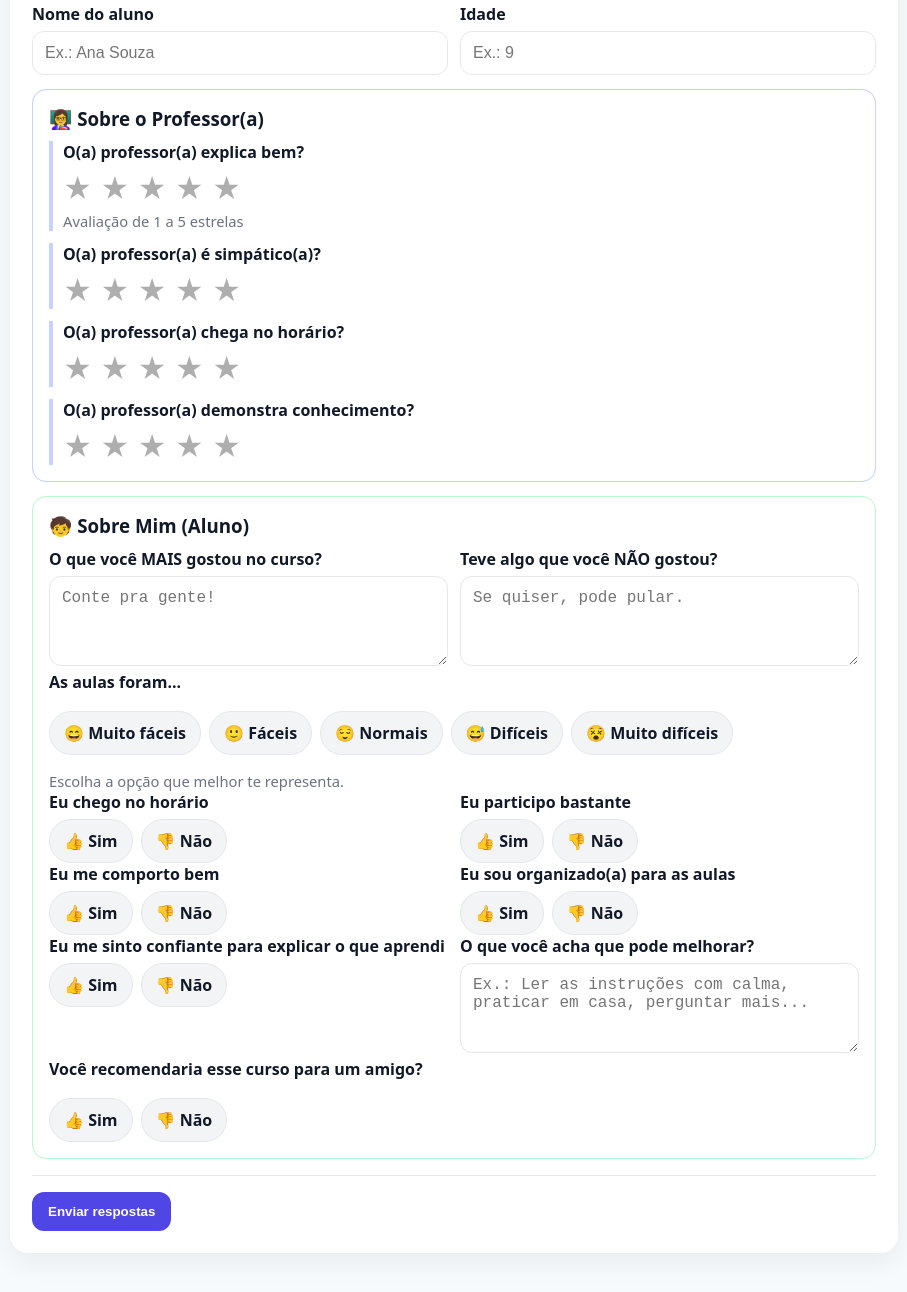
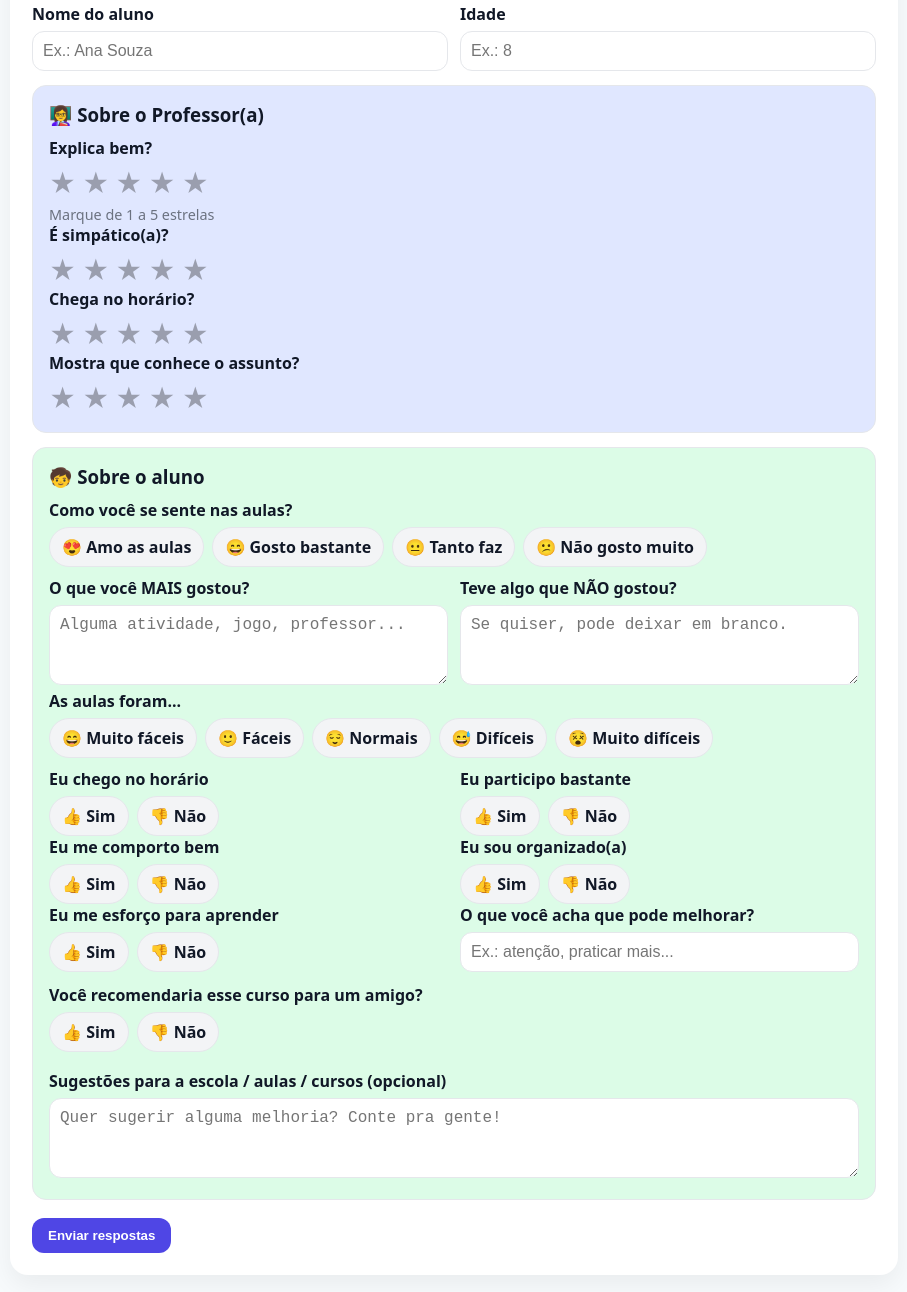
Before and after one commit to leoctrlop/pesquisa-kids, a plain HTML site: page index.html in a window 1280 px wide. Shown: the part 142-1434 px from the top of the page, without its empty margins (186-1093 px from the left). Drawn offline with Linux system fonts and the light colour scheme.

Commit message:
Update index.html

```diff
--- a/index.html
+++ b/index.html
@@ -4,61 +4,100 @@
 <meta charset="UTF-8" />
 <meta name="viewport" content="width=device-width, initial-scale=1" />
 <title>Pesquisa Kids ⭐</title>
+
 <style>
   :root{
-      --bg:#f7fafc; --card:#fff; --ink:#111827; --muted:#6b7280; --accent:#4f46e5;
-      --divider:#e5e7eb; --chip:#f3f4f6; --chip-on:#eef2ff; --success:#059669;
-      --teacher:#e0e7ff; --student:#dcfce7;
+    --bg:#f7fafc;
+    --card:#ffffff;
+    --ink:#111827;
+    --muted:#6b7280;
+    --accent:#4f46e5;
+    --line:#e5e7eb;
+    --chip:#f3f4f6;
+    --chip-on:#eef2ff;
   }
   *{box-sizing:border-box}
-    body{font-family:system-ui,-apple-system,"Segoe UI",Roboto,Helvetica,Arial,sans-serif;background:var(--bg);color:var(--ink);margin:0}
+  body{
+    margin:0;
+    font-family:system-ui,-apple-system,"Segoe UI",Roboto,Helvetica,Arial,sans-serif;
+    background:var(--bg);
+    color:var(--ink);
+  }
   .wrap{max-width:920px;margin:24px auto;padding:16px}
-    .card{background:var(--card);border-radius:18px;box-shadow:0 10px 26px rgba(0,0,0,.06);padding:22px}
+  .card{
+    background:var(--card);
+    border-radius:18px;
+    padding:22px;
+    box-shadow:0 10px 26px rgba(0,0,0,.06);
+  }
   h1{margin:0 0 6px}
   .lead{color:var(--muted);margin:0 0 12px}
   .section{
-      border:1px dashed var(--divider); border-radius:14px; padding:16px; margin:14px 0;
-      background:linear-gradient(0deg,#fff, #fff) padding-box,
-                 linear-gradient(90deg,transparent 0,transparent 6px,var(--divider) 6px,var(--divider) 7px,transparent 7px,transparent 100%) border-box;
+    border:1px solid var(--line);
+    border-radius:14px;
+    padding:16px;
+    margin:14px 0;
   }
-    .section.teacher{background-color:var(--teacher);border:1px solid #c7d2fe;}
-    .section.student{background-color:var(--student);border:1px solid #bbf7d0;}
-    .section-title{font-weight:800;margin:0 0 10px;display:flex;gap:8px;align-items:center}
-    .row{display:grid;grid-template-columns:1fr;gap:12px}
-    @media(min-width:760px){ .row.two{grid-template-columns:1fr 1fr} }
+  .section.teacher{background:#e0e7ff}
+  .section.student{background:#dcfce7}
+  .section-title{
+    font-weight:800;
+    margin:0 0 10px;
+    display:flex;gap:8px;align-items:center
+  }
+  .row{display:grid;gap:12px}
+  @media(min-width:760px){ .row.two{grid-template-columns:1fr 1fr;} }
+
   label{font-weight:600;display:block;margin-bottom:6px}
   input,textarea{
-      width:100%;border:1px solid var(--divider);border-radius:12px;padding:12px;background:#fff;font-size:1rem
+    width:100%;border:1px solid var(--line);border-radius:12px;
+    padding:10px;font-size:1rem;background:#fff;
   }
-    textarea{min-height:90px;resize:vertical}
-    .hint{color:var(--muted);font-size:.92rem;margin-top:4px}
+  textarea{min-height:80px;resize:vertical}
+  .hint{color:var(--muted);font-size:.9rem;margin-top:4px}
 
   .chips{display:flex;gap:8px;flex-wrap:wrap}
   .chip{
-      background:var(--chip);border:1px solid var(--divider);border-radius:999px;padding:10px 14px;cursor:pointer;user-select:none;
-      display:inline-flex;align-items:center;gap:8px;font-weight:600
+    background:var(--chip);
+    border:1px solid var(--line);
+    border-radius:999px;
+    padding:8px 12px;
+    cursor:pointer;
+    user-select:none;
+    display:inline-flex;
+    gap:6px;
+    align-items:center;
+    font-weight:600;
   }
-    .chip.active{background:var(--chip-on);border-color:#c7d2fe}
-    .stars{display:flex;gap:8px;font-size:28px;cursor:pointer}
-    .star{filter:grayscale(1) opacity(.35);transition:transform .1s, filter .1s}
+  .chip.active{
+    background:var(--chip-on);
+    border-color:#c7d2fe;
+  }
+
+  .stars{display:flex;gap:6px;font-size:26px;cursor:pointer}
+  .star{filter:grayscale(1) opacity(.35);transition:.1s}
   .star.active,.star.hover{filter:none;transform:scale(1.05)}
-    .divider{height:1px;background:var(--divider);margin:16px 0}
-    .actions{display:flex;gap:12px;align-items:center}
+
+  .actions{margin-top:18px;display:flex;gap:12px;align-items:center}
   button{
-      background:var(--accent);color:#fff;border:none;border-radius:12px;padding:12px 16px;font-weight:800;cursor:pointer
+    background:var(--accent);
+    color:#fff;
+    border:none;
+    padding:10px 16px;
+    border-radius:12px;
+    font-weight:800;
+    cursor:pointer;
   }
-    #ok{display:none;color:var(--success);font-weight:700}
-    .badge{font-size:.82rem;background:#fff;border:1px solid var(--divider);padding:4px 8px;border-radius:999px;color:var(--muted)}
-    .gridline{border-left:4px solid #c7d2fe;padding-left:10px}
+  #ok{display:none;color:#059669;font-weight:700}
 </style>
 </head>
 <body>
 <div class="wrap">
   <div class="card">
     <h1>Pesquisa Kids ⭐</h1>
-      <p class="lead">Ajude a melhorar as aulas!</p>
+    <p class="lead">Responda junto com o(a) aluno(a). É rápido e nos ajuda muito!</p>
 
-      <!-- Identificação básica -->
+    <!-- IDENTIFICAÇÃO -->
     <div class="row two">
       <div>
         <label>Nome do aluno</label>
@@ -66,50 +105,51 @@
       </div>
       <div>
         <label>Idade</label>
-          <input id="idade" type="number" min="5" max="12" placeholder="Ex.: 9" required />
+        <input id="idade" type="number" min="5" max="11" placeholder="Ex.: 8" required />
       </div>
     </div>
 
-      <!-- Sobre o Professor -->
+    <!-- PROFESSOR -->
     <div class="section teacher">
       <h3 class="section-title">👩‍🏫 Sobre o Professor(a)</h3>
-        <div class="row">
-          <div class="gridline">
-            <label>O(a) professor(a) explica bem?</label>
+
+      <label>Explica bem?</label>
       <div class="stars" data-field="prof_explica"></div>
-            <div class="hint">Avaliação de 1 a 5 estrelas</div>
-          </div>
-          <div class="gridline">
-            <label>O(a) professor(a) é simpático(a)?</label>
+      <div class="hint">Marque de 1 a 5 estrelas</div>
+
+      <label>É simpático(a)?</label>
       <div class="stars" data-field="prof_simpatia"></div>
-          </div>
-          <div class="gridline">
-            <label>O(a) professor(a) chega no horário?</label>
+
+      <label>Chega no horário?</label>
       <div class="stars" data-field="prof_pontualidade"></div>
-          </div>
-          <div class="gridline">
-            <label>O(a) professor(a) demonstra conhecimento?</label>
+
+      <label>Mostra que conhece o assunto?</label>
       <div class="stars" data-field="prof_conhecimento"></div>
     </div>
+
+    <!-- ALUNO -->
+    <div class="section student">
+      <h3 class="section-title">🧒 Sobre o aluno</h3>
+
+      <label>Como você se sente nas aulas?</label>
+      <div class="chips" data-field="sentimento">
+        <div class="chip">😍 Amo as aulas</div>
+        <div class="chip">😄 Gosto bastante</div>
+        <div class="chip">😐 Tanto faz</div>
+        <div class="chip">😕 Não gosto muito</div>
+      </div>
+
+      <div class="row two" style="margin-top:10px;">
+        <div>
+          <label>O que você MAIS gostou?</label>
+          <textarea id="mais_gostou" placeholder="Alguma atividade, jogo, professor..."></textarea>
+        </div>
+        <div>
+          <label>Teve algo que NÃO gostou?</label>
+          <textarea id="menos_gostou" placeholder="Se quiser, pode deixar em branco."></textarea>
         </div>
       </div>
 
-      <!-- Sobre o Aluno -->
-      <div class="section student">
-        <h3 class="section-title">🧒 Sobre Mim (Aluno)</h3>
-
-        <div class="row two">
-          <div>
-            <label>O que você MAIS gostou no curso?</label>
-            <textarea id="gostou" placeholder="Conte pra gente!"></textarea>
-          </div>
-          <div>
-            <label>Teve algo que você NÃO gostou?</label>
-            <textarea id="nao_gostou" placeholder="Se quiser, pode pular."></textarea>
-          </div>
-        </div>
-
-        <div class="row">
       <label>As aulas foram...</label>
       <div class="chips" data-field="dificuldade">
         <div class="chip">😄 Muito fáceis</div>
@@ -118,21 +158,18 @@
         <div class="chip">😅 Difíceis</div>
         <div class="chip">😵 Muito difíceis</div>
       </div>
-          <div class="hint">Escolha a opção que melhor te representa.</div>
-        </div>
 
-        <!-- Thumbs (antigos checkboxes) -->
-        <div class="row two">
+      <div class="row two" style="margin-top:10px;">
         <div>
           <label>Eu chego no horário</label>
-            <div class="chips thumbs" data-field="eu_pontual">
+          <div class="chips" data-field="eu_pontual">
             <div class="chip">👍 Sim</div>
             <div class="chip">👎 Não</div>
           </div>
         </div>
         <div>
           <label>Eu participo bastante</label>
-            <div class="chips thumbs" data-field="eu_participo">
+          <div class="chips" data-field="eu_participo">
             <div class="chip">👍 Sim</div>
             <div class="chip">👎 Não</div>
           </div>
@@ -142,14 +179,14 @@
       <div class="row two">
         <div>
           <label>Eu me comporto bem</label>
-            <div class="chips thumbs" data-field="eu_comporto">
+          <div class="chips" data-field="eu_comporto">
             <div class="chip">👍 Sim</div>
             <div class="chip">👎 Não</div>
           </div>
         </div>
         <div>
-            <label>Eu sou organizado(a) para as aulas</label>
-            <div class="chips thumbs" data-field="eu_organizado">
+          <label>Eu sou organizado(a)</label>
+          <div class="chips" data-field="eu_organizado">
             <div class="chip">👍 Sim</div>
             <div class="chip">👎 Não</div>
           </div>
@@ -158,130 +195,130 @@
 
       <div class="row two">
         <div>
-            <label>Eu me sinto confiante para explicar o que aprendi</label>
-            <div class="chips thumbs" data-field="eu_confiante">
+          <label>Eu me esforço para aprender</label>
+          <div class="chips" data-field="eu_confiante">
             <div class="chip">👍 Sim</div>
             <div class="chip">👎 Não</div>
           </div>
         </div>
         <div>
           <label>O que você acha que pode melhorar?</label>
-            <textarea id="auto_melhorar" placeholder="Ex.: Ler as instruções com calma, praticar em casa, perguntar mais..."></textarea>
+          <input id="auto_melhorar" placeholder="Ex.: atenção, praticar mais..." />
         </div>
       </div>
 
-        <div class="row">
-          <label>Você recomendaria esse curso para um amigo?</label>
-          <div class="chips thumbs" data-field="recomendacao">
+      <label style="margin-top:12px;">Você recomendaria esse curso para um amigo?</label>
+      <div class="chips" data-field="recomendacao">
         <div class="chip">👍 Sim</div>
         <div class="chip">👎 Não</div>
       </div>
-        </div>
+
+      <!-- NOVO BLOCO: SUGESTÕES -->
+      <label style="margin-top:18px;">Sugestões para a escola / aulas / cursos (opcional)</label>
+      <textarea id="sugestoes_escola" placeholder="Quer sugerir alguma melhoria? Conte pra gente!"></textarea>
     </div>
 
-      <div class="divider"></div>
+    <div class="actions">
+      <button id="enviar">Enviar respostas</button>
+      <span id="ok">✅ Enviado!</span>
+    </div>
 
-      <div class="actions">
-        <button id="btn">Enviar respostas</button>
-        <span id="ok">✅ Enviado com sucesso!</span>
-      </div>
   </div>
 </div>
 
 <script>
-    // Cole aqui a URL /exec do seu Apps Script
-    const ENDPOINT = "https://script.google.com/macros/s/AKfycbxr_LLGhHy4xJmhgytJkISR3v48k2plddbT7p3oGq_ugR8A2VWzHMRFX1mHWzIzcPUr/exec";
-
-    // --- Estrelas (Professor) ---
-    const starBars = document.querySelectorAll(".stars");
+  /* ===== ESTRELAS ===== */
   const starValues = {};
-    starBars.forEach(bar => {
+  document.querySelectorAll(".stars").forEach(bar=>{
     const field = bar.dataset.field;
     starValues[field] = 0;
-      for (let i=1;i<=5;i++){
+    for(let i=1;i<=5;i++){
       const s = document.createElement("span");
       s.className = "star";
       s.textContent = "★";
-        s.addEventListener("mouseenter", ()=>hover(field,i));
-        s.addEventListener("mouseleave", ()=>hover(field,0));
-        s.addEventListener("click", ()=>select(field,i));
+      s.addEventListener("mouseenter",()=>hover(field,i));
+      s.addEventListener("mouseleave",()=>hover(field,0));
+      s.addEventListener("click",()=>select(field,i));
       bar.appendChild(s);
     }
   });
-    function paint(field){
-      const val = starValues[field];
+  function hover(field,n){
     const bar = document.querySelector(`.stars[data-field="${field}"]`);
-      [...bar.querySelectorAll(".star")].forEach((s,idx)=>s.classList.toggle("active", idx < val));
+    bar.querySelectorAll(".star").forEach((s,idx)=>{
+      s.classList.toggle("hover", idx < n);
+    });
   }
-    function hover(field,i){
+  function select(field,n){
+    starValues[field] = n;
     const bar = document.querySelector(`.stars[data-field="${field}"]`);
-      [...bar.querySelectorAll(".star")].forEach((s,idx)=>s.classList.toggle("hover", idx < i));
+    bar.querySelectorAll(".star").forEach((s,idx)=>{
+      s.classList.toggle("active", idx < n);
+    });
   }
-    function select(field,i){ starValues[field] = i; paint(field); }
+  function valueFromStars(field){ return starValues[field] || 0; }
 
-    // --- Chips (dificuldade, thumbs, etc.) ---
-    const groups = document.querySelectorAll(".chips");
-    groups.forEach(g => g.addEventListener("click", e => {
+  /* ===== CHIPS ===== */
+  document.querySelectorAll(".chips").forEach(group=>{
+    group.addEventListener("click",e=>{
       const chip = e.target.closest(".chip");
-      if (!chip) return;
-      g.querySelectorAll(".chip").forEach(c => c.classList.remove("active"));
+      if(!chip) return;
+      group.querySelectorAll(".chip").forEach(c=>c.classList.remove("active"));
       chip.classList.add("active");
-      g.dataset.value = chip.textContent.trim();
-    }));
-
+      group.dataset.value = chip.textContent.trim();
+    });
+  });
   function valueFromChips(field){
     const g = document.querySelector(`.chips[data-field="${field}"]`);
     return g?.dataset?.value || "";
   }
-    function valueFromStars(field){
-      return starValues[field] || 0;
+
+  /* ===== ENVIO PARA APP SCRIPT ===== */
+  const ENDPOINT = "COLE_AQUI_A_URL_DO_WEBAPP";  // troque pela URL /exec
+
+  document.getElementById("enviar").addEventListener("click", async ()=>{
+    const nome  = document.getElementById("nome").value.trim();
+    const idade = document.getElementById("idade").value.trim();
+    if(!nome || !idade){
+      alert("Preencha nome e idade 🙂");
+      return;
     }
 
-    // --- Envio ---
-    document.getElementById("btn").addEventListener("click", async (e)=>{
-      e.preventDefault();
+    const data = {
+      nome,
+      idade,
+      sentimento: valueFromChips("sentimento"),
+      mais_gostou: document.getElementById("mais_gostou").value.trim(),
+      menos_gostou: document.getElementById("menos_gostou").value.trim(),
+      dificuldade: valueFromChips("dificuldade"),
 
-      const nome = document.getElementById("nome").value.trim();
-      const idade = document.getElementById("idade").value.trim();
-      if (!nome || !idade){ alert("Preencha nome e idade 🙂"); return; }
-
-      const data = {
-        // identificação
-        nome, idade,
-
-        // professor (estrelas)
-        prof_explica: valueFromStars("prof_explica"),
-        prof_simpatia: valueFromStars("prof_simpatia"),
+      prof_explica:      valueFromStars("prof_explica"),
+      prof_simpatia:     valueFromStars("prof_simpatia"),
       prof_pontualidade: valueFromStars("prof_pontualidade"),
       prof_conhecimento: valueFromStars("prof_conhecimento"),
 
-        // aluno (texto / dificuldade / thumbs)
-        gostou: document.getElementById("gostou").value.trim(),
-        nao_gostou: document.getElementById("nao_gostou").value.trim(),
-        dificuldade: valueFromChips("dificuldade"),
+      recomendacao: valueFromChips("recomendacao"),
+      eu_pontual:   valueFromChips("eu_pontual"),
+      eu_participo: valueFromChips("eu_participo"),
+      eu_comporto:  valueFromChips("eu_comporto"),
+      eu_organizado:valueFromChips("eu_organizado"),
+      eu_confiante: valueFromChips("eu_confiante"),
 
-        eu_pontual: valueFromChips("eu_pontual") || "",
-        eu_participo: valueFromChips("eu_participo") || "",
-        eu_comporto: valueFromChips("eu_comporto") || "",
-        eu_organizado: valueFromChips("eu_organizado") || "",
-        eu_confiante: valueFromChips("eu_confiante") || "",
       auto_melhorar: document.getElementById("auto_melhorar").value.trim(),
+      sugestoes_escola: document.getElementById("sugestoes_escola").value.trim(),
 
-        recomendacao: valueFromChips("recomendacao"),
       timestamp: new Date().toISOString()
     };
 
     try{
       await fetch(ENDPOINT, {
         method: "POST",
-          mode: "no-cors",        // importante para funcionar no Pages
-          body: JSON.stringify(data) // sem headers!
+        mode: "no-cors",
+        body: JSON.stringify(data)
       });
       document.getElementById("ok").style.display = "inline-block";
-        // opcional: limpar campos básicos
-        // document.getElementById("form")?.reset();
+      alert("Respostas enviadas! Muito obrigado 🙌");
     }catch(err){
-        alert("Não foi possível enviar agora. Verifique a conexão e tente novamente.");
+      alert("Erro ao enviar. Tente novamente.");
       console.error(err);
     }
   });
```
Lines whose indentation alone changed are shown as unchanged.
